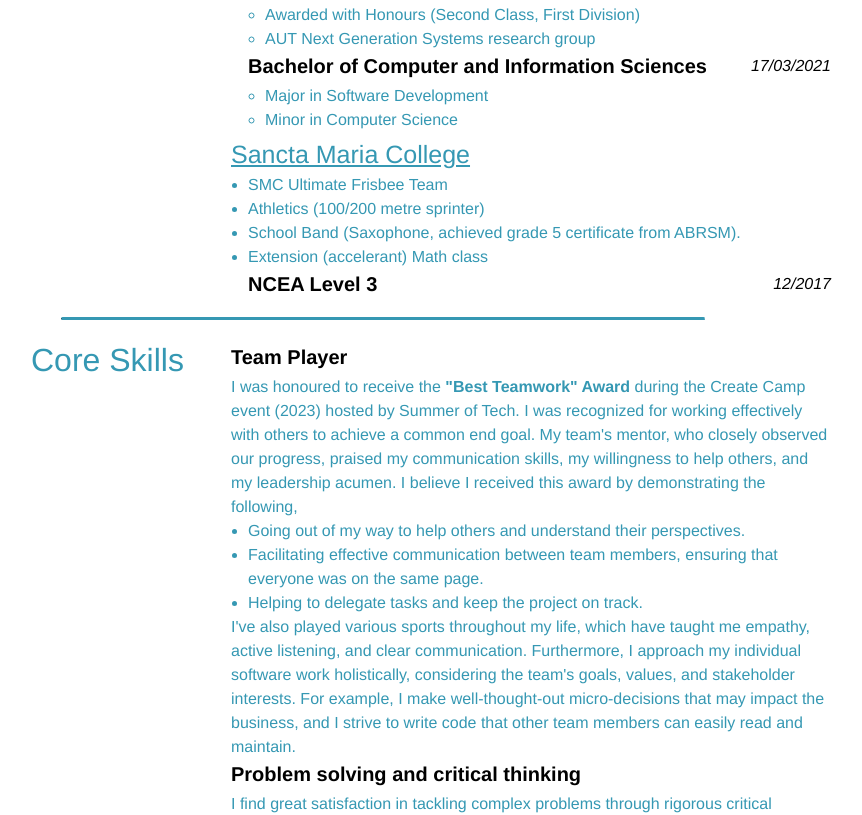
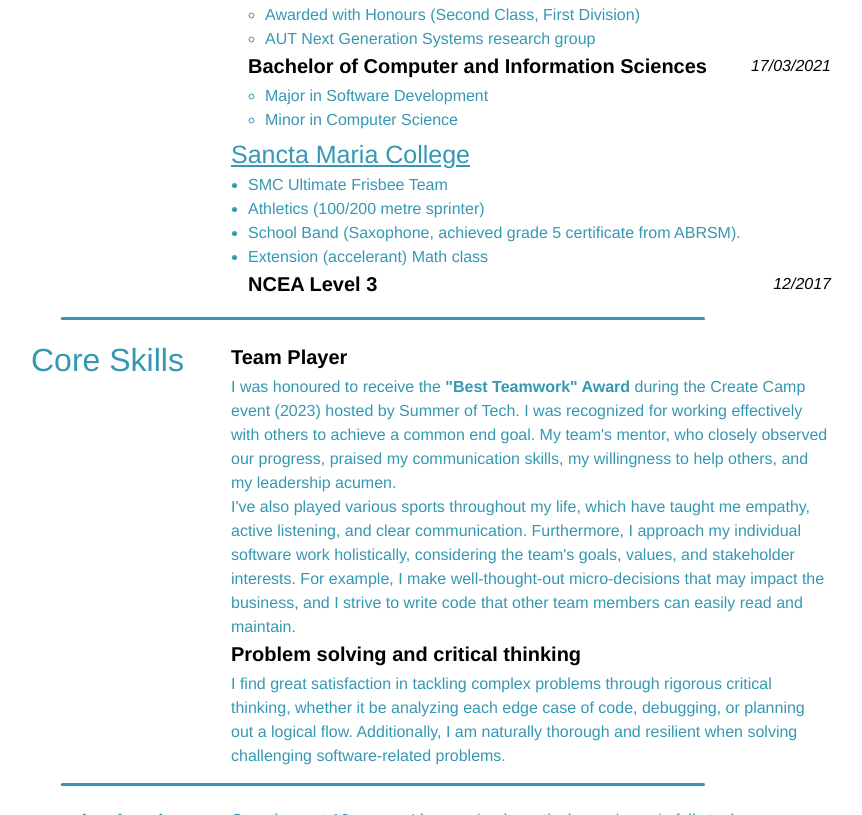
Before and after one commit to bryantwilliam/online_cv, a plain HTML site: page index.html in a window 1280 px wide. Shown: the part 359-1174 px from the top of the page, without its empty margins (209-1071 px from the left). Drawn offline with Linux system fonts and the light colour scheme.

Commit message:
updated core skills

```diff
--- a/index.html
+++ b/index.html
@@ -199,19 +199,7 @@
                     I was honoured to receive the <b>"Best Teamwork" Award</b> during the Create Camp event (2023) hosted by
                     Summer of Tech. I was recognized for working effectively with others to achieve a common end goal. My
                     team's mentor, who closely observed our progress, praised my communication skills, my willingness to help
-                    others, and my leadership acumen. I believe I received this award by demonstrating the following,
-                    <ul>
-                        <li>
-                            Going out of my way to help others and understand their perspectives.
-                        </li>
-                        <li>
-                            Facilitating effective communication between team members, ensuring that everyone was on the same
-                            page.
-                        </li>
-                        <li>
-                            Helping to delegate tasks and keep the project on track.
-                        </li>
-                    </ul>
+                    others, and my leadership acumen.
                 </p>
                 <p>
                     I've also played various sports throughout my life, which have taught me empathy, active listening,
```
